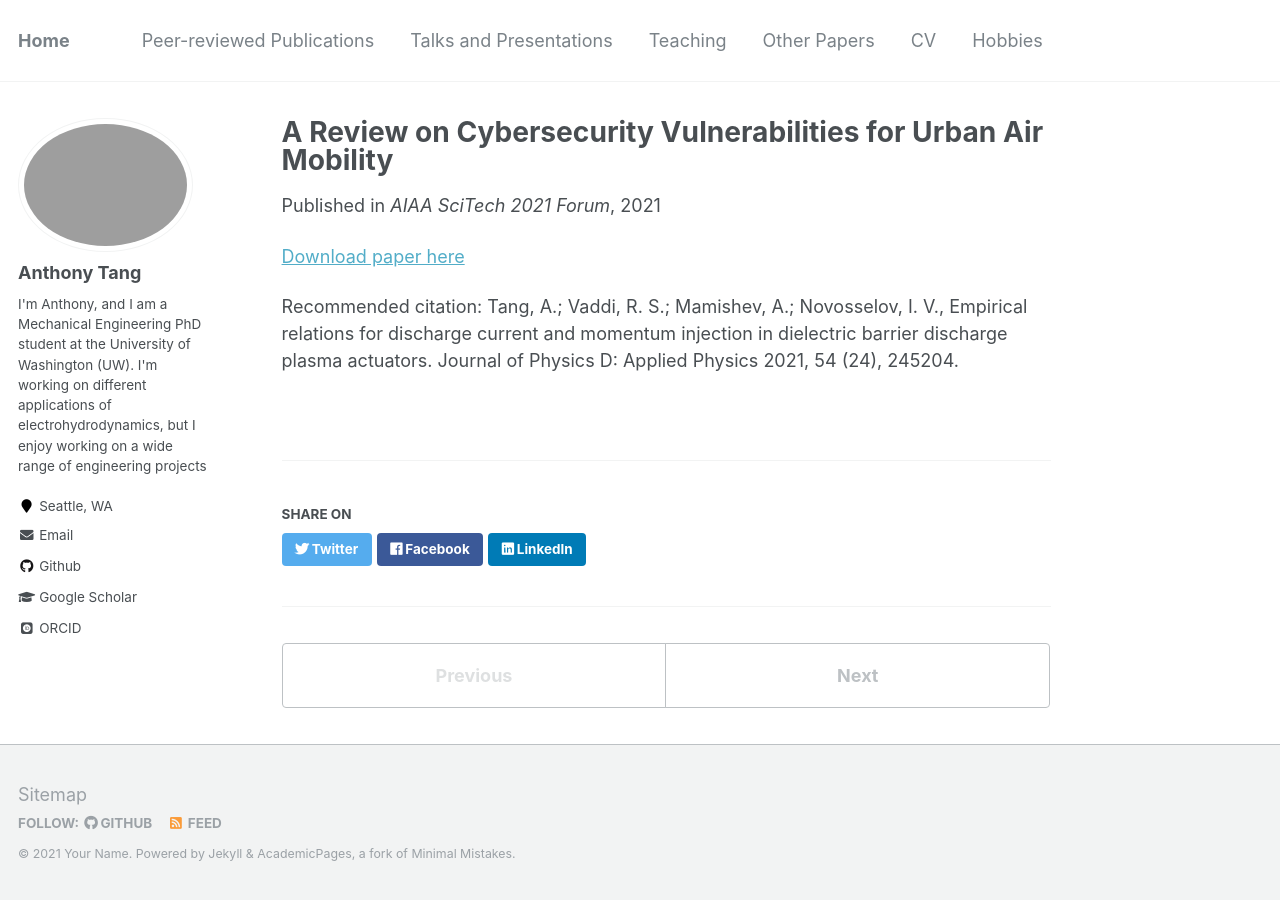
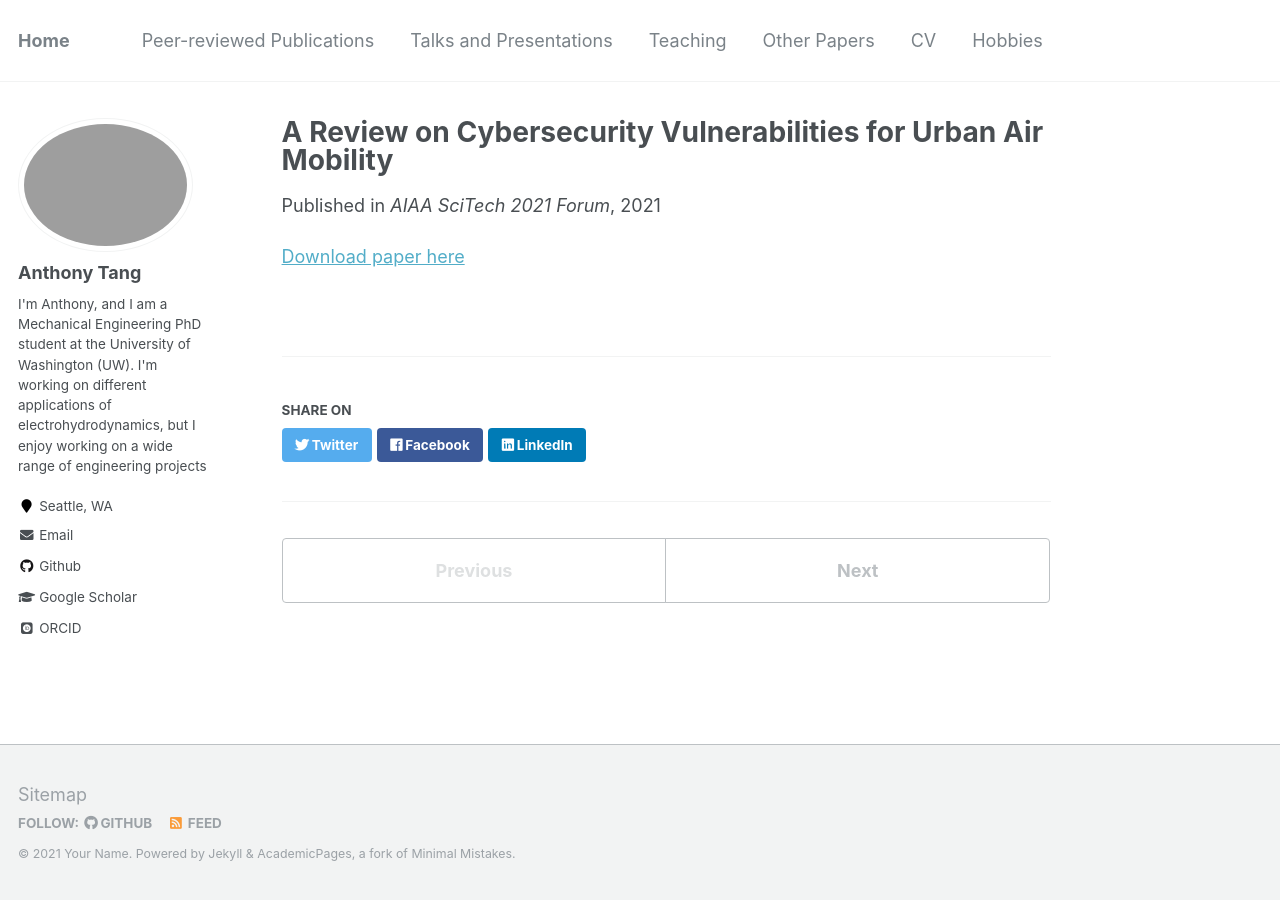
Before and after one commit to antang808/academic, a Jekyll site: the page built from _publications/2021-1-4-UAM-cybersecurity.md, in a window 1280 px wide. Built offline with Jekyll 4.4.1, drawn with Linux system fonts in a browser that asks for light colours; some web fonts are replaced.

Commit message:
Update 2021-1-4-UAM-cybersecurity.md

```diff
--- a/_publications/2021-1-4-UAM-cybersecurity.md
+++ b/_publications/2021-1-4-UAM-cybersecurity.md
@@ -14,6 +14,4 @@ paperurl: 'https://arc.aiaa.org/doi/abs/10.2514/6.2021-0773'
 
 ---
 
-[Download paper here](https://github.com/antang808/antang808.github.io/files/6334412/Tang.Journal.of.Physics.pdf)
-
-Recommended citation: Tang, A.; Vaddi, R. S.; Mamishev, A.; Novosselov, I. V., Empirical relations for discharge current and momentum injection in dielectric barrier discharge plasma actuators. Journal of Physics D: Applied Physics 2021, 54 (24), 245204.
+[Download paper here](https://github.com/antang808/antang808.github.io/files/6334680/A.Review.of.Cybersecurity.Vulnerabilities.for.UAM.Final.Draft.2.pdf)
```
